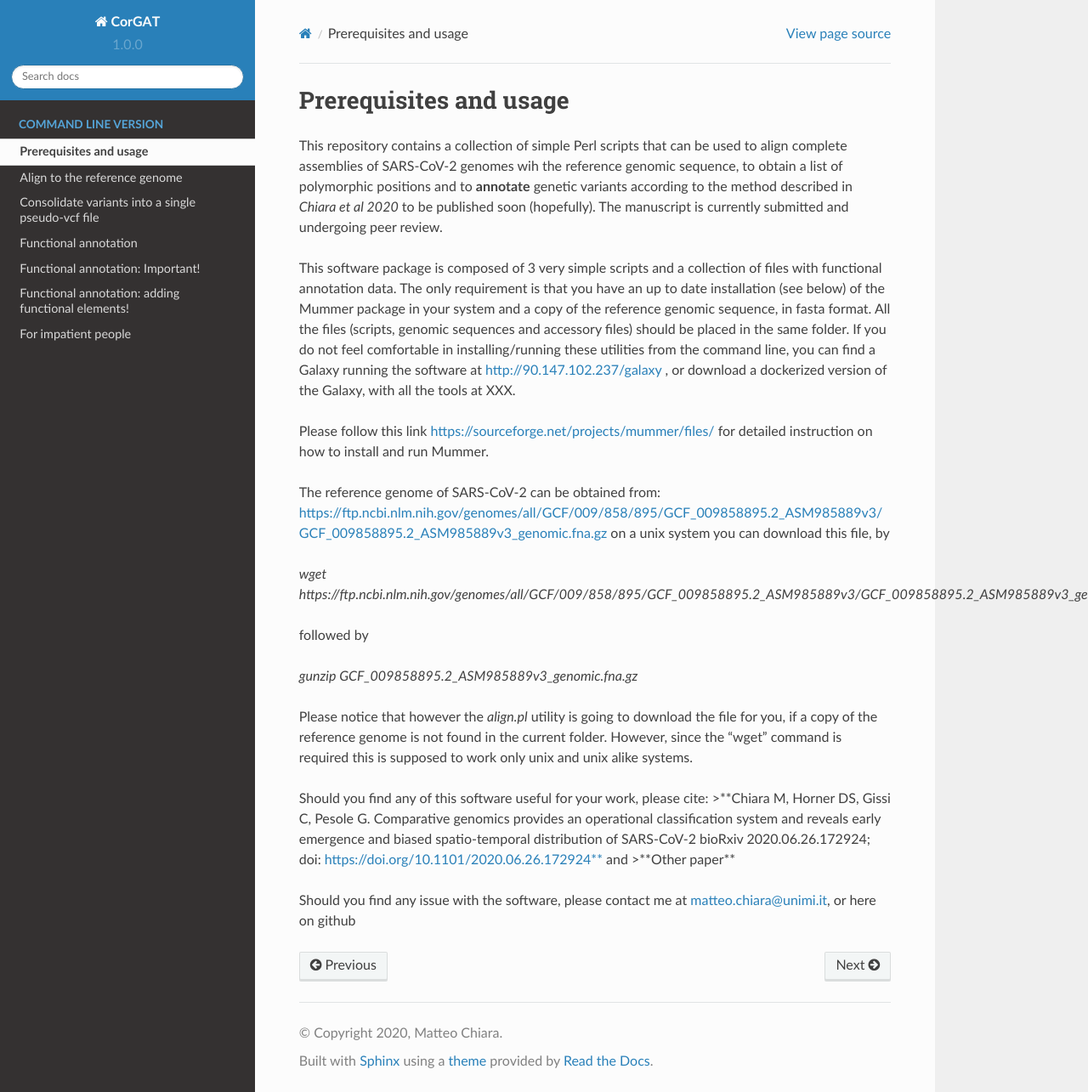
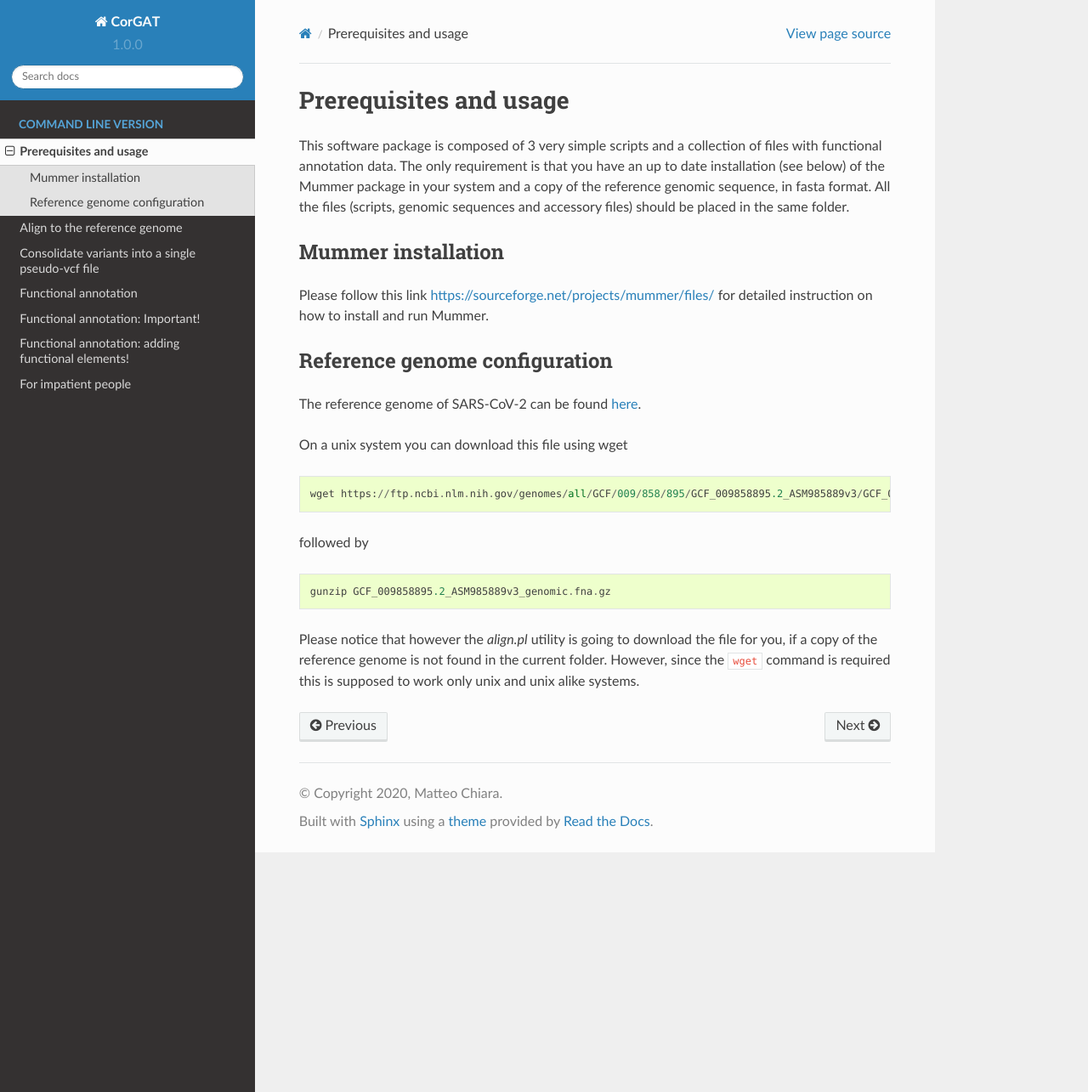
Before and after one commit to matteo14c/CorGAT, a Sphinx documentation site: the page built from Documentation/source/prerequisites.rst, in a window 1280 px wide and 1285 px high. Shown: the whole window at 85% size. Built offline with Sphinx 7.4.7 and the Read the Docs theme 2.0.0, drawn with Linux system fonts in a browser that asks for light colours; pages that are not in the unit, such as notebooks, are missing from menus.

Commit message:
update prereq

```diff
--- a/Documentation/source/prerequisites.rst
+++ b/Documentation/source/prerequisites.rst
@@ -1,27 +1,28 @@
 Prerequisites and usage
 =======================
 
-This repository contains a collection of simple Perl scripts that can be used to align complete assemblies of SARS-CoV-2 genomes wih the reference genomic sequence, to obtain a list of polymorphic positions and to **annotate** genetic variants according to the method described in *Chiara et al 2020*  to be published soon (hopefully). The manuscript is currently submitted and undergoing peer review.
+This software package is composed of 3 very simple scripts and a collection of files with functional annotation data. The only requirement is that you have an up to date installation (see below) of the Mummer package in your system and a copy of the reference genomic sequence, in fasta format. All the files (scripts, genomic sequences and accessory files) should be placed in the same folder.
 
-This software package is composed of 3 very simple scripts and a collection of files with functional annotation data. The only requirement is that you have an up to date installation (see below) of the Mummer package in your system and a copy of the reference genomic sequence, in fasta format. All the files (scripts, genomic sequences and accessory files) should be placed in the same folder. If you do not feel comfortable in installing/running these utilities from the command line, you can find a Galaxy running the software at http://90.147.102.237/galaxy , or download a dockerized version of the Galaxy, with all the tools at XXX.
+Mummer installation
+-------------------
 
 Please follow this link https://sourceforge.net/projects/mummer/files/ for detailed instruction on how to install and run Mummer.
 
-The reference genome of SARS-CoV-2 can be obtained from:
-https://ftp.ncbi.nlm.nih.gov/genomes/all/GCF/009/858/895/GCF_009858895.2_ASM985889v3/GCF_009858895.2_ASM985889v3_genomic.fna.gz
-on a unix system you can download this file, by
+Reference genome configuration
+------------------------------
 
-`wget https://ftp.ncbi.nlm.nih.gov/genomes/all/GCF/009/858/895/GCF_009858895.2_ASM985889v3/GCF_009858895.2_ASM985889v3_genomic.fna.gz`
+The reference genome of SARS-CoV-2 can be found `here <https://ftp.ncbi.nlm.nih.gov/genomes/all/GCF/009/858/895/GCF_009858895.2_ASM985889v3/GCF_009858895.2_ASM985889v3_genomic.fna.gz>`_.
+
+On a unix system you can download this file using wget
+
+::
+
+  wget https://ftp.ncbi.nlm.nih.gov/genomes/all/GCF/009/858/895/GCF_009858895.2_ASM985889v3/GCF_009858895.2_ASM985889v3_genomic.fna.gz
 
 followed by
 
-`gunzip GCF_009858895.2_ASM985889v3_genomic.fna.gz`
+::
 
-Please notice that however the *align.pl* utility is going to download the file for you, if a copy of the reference genome is not found in the current folder. However, since the "wget" command is required this is supposed to work only unix and unix alike systems.
+  gunzip GCF_009858895.2_ASM985889v3_genomic.fna.gz
 
-Should you find any of this software useful for your work, please cite:
->**Chiara M, Horner DS, Gissi C, Pesole G. Comparative genomics provides an operational classification system and reveals early emergence and biased spatio-temporal distribution of SARS-CoV-2 bioRxiv 2020.06.26.172924; doi: https://doi.org/10.1101/2020.06.26.172924**
-and
->**Other paper**
-
-Should you find any issue with the software, please contact me at matteo.chiara@unimi.it, or here on github
+Please notice that however the *align.pl* utility is going to download the file for you, if a copy of the reference genome is not found in the current folder. However, since the ``wget`` command is required this is supposed to work only unix and unix alike systems.
```
Also changed, not shown: Documentation/source/index.rst (+10 -1 lines).
